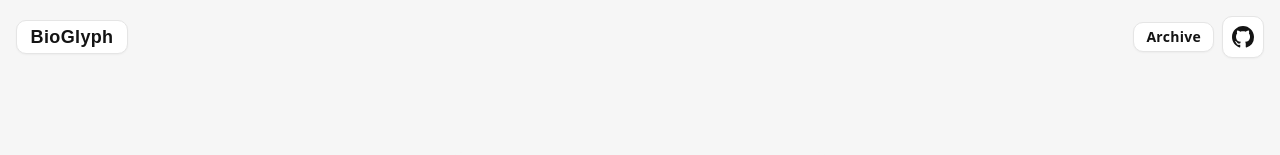
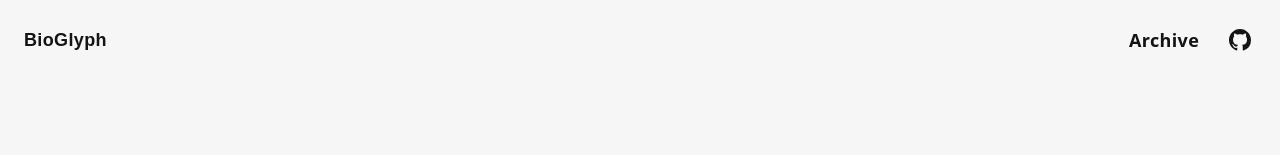
Before and after one commit to pearmini/bio-glyph, a React (Vite) app: page / in a window 1280 px wide. Shown: the top 155 px of the page. Built offline with nearby package versions, Linux system fonts and the light colour scheme.

Commit message:
Simplify styles

```diff
--- a/src/App.css
+++ b/src/App.css
@@ -35,46 +35,36 @@
 .app-archive-btn {
   appearance: none;
   font: inherit;
-  font-size: 0.875rem;
+  font-size: 1.125rem;
   font-weight: 600;
   letter-spacing: 0.02em;
   color: #141414;
-  padding: 0.45rem 0.75rem;
-  border-radius: 10px;
-  border: 1px solid #e5e5e5;
-  background: #fff;
+  padding: 0.4rem 0.6rem;
+  border: none;
+  border-radius: 8px;
+  background: transparent;
   cursor: pointer;
   line-height: 1;
-  box-shadow: 0 1px 2px rgba(0, 0, 0, 0.04);
-}
-
-.app-archive-btn:hover {
-  background: #f7f7f7;
-  border-color: #d8d8d8;
+  box-shadow: none;
 }
 
 .app-archive-btn:focus-visible {
   outline: 2px solid rgba(25, 118, 210, 0.55);
-  outline-offset: 3px;
+  outline-offset: 2px;
 }
 
 .app-github-link {
   display: inline-flex;
   align-items: center;
   justify-content: center;
-  width: 2.5rem;
-  height: 2.5rem;
-  border-radius: 10px;
-  border: 1px solid #e5e5e5;
-  background: #fff;
+  min-width: 2.25rem;
+  min-height: 2.25rem;
+  padding: 0.35rem;
+  border-radius: 8px;
+  border: none;
+  background: transparent;
   color: #141414;
-  box-shadow: 0 1px 2px rgba(0, 0, 0, 0.04);
-}
-
-.app-github-link:hover {
-  background: #f7f7f7;
-  border-color: #d8d8d8;
-  color: #141414;
+  box-shadow: none;
 }
 
 .app-github-icon {
@@ -97,23 +87,18 @@
 
 .app-brand--button {
   appearance: none;
-  border: 1px solid #e5e5e5;
-  padding: 0.45rem 0.85rem;
-  background: #fff;
-  border-radius: 10px;
+  border: none;
+  padding: 0.35rem 0.5rem;
+  background: transparent;
+  border-radius: 8px;
   cursor: pointer;
   line-height: 1;
-  box-shadow: 0 1px 2px rgba(0, 0, 0, 0.04);
-}
-
-.app-brand--button:hover {
-  background: #f7f7f7;
-  border-color: #d8d8d8;
+  box-shadow: none;
 }
 
 .app-brand--button:focus-visible {
   outline: 2px solid rgba(25, 118, 210, 0.55);
-  outline-offset: 3px;
+  outline-offset: 2px;
   border-radius: 6px;
 }
 
```
